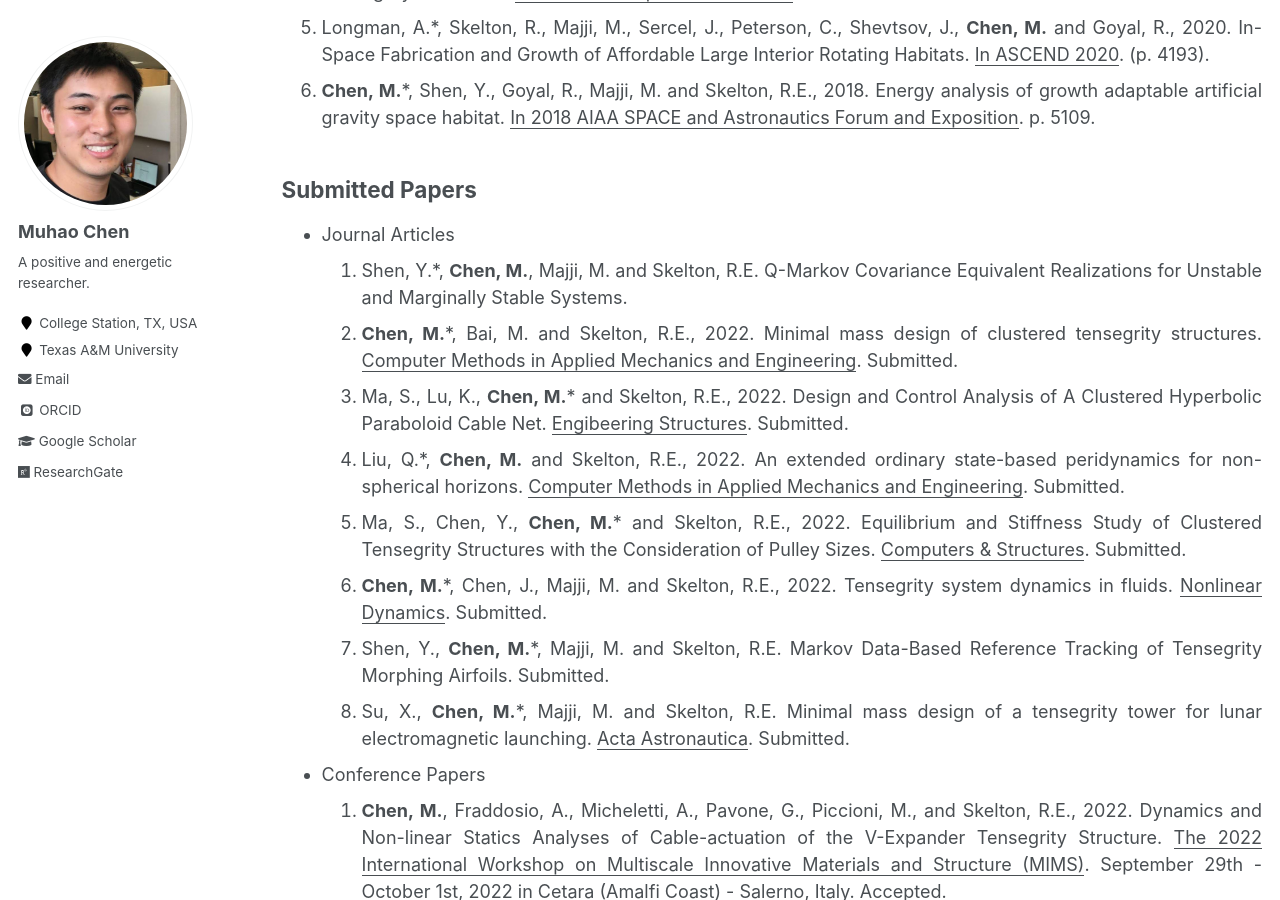
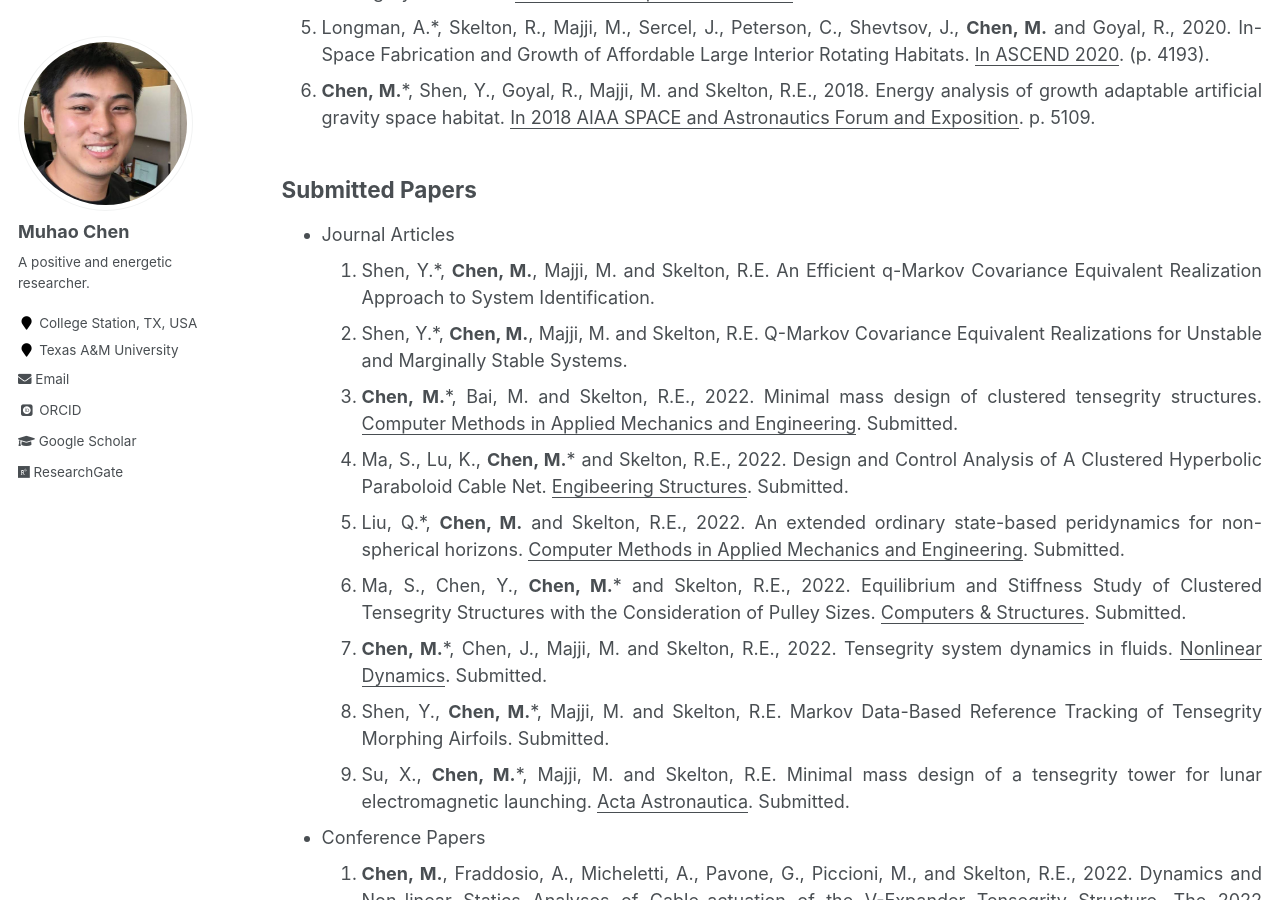
Before and after one commit to Muhao-Chen/muhao-chen.github.io, a Jekyll site: the page built from _pages/publication.md, in a window 1280 px wide and 900 px high, scrolled down 1608 px. Built offline with Jekyll 4.4.1, drawn with Linux system fonts in a browser that asks for light colours; some web fonts are replaced.

Commit message:
Update publication.md

```diff
--- a/_pages/publication.md
+++ b/_pages/publication.md
@@ -39,6 +39,7 @@ His citation profile is in [Google Scholar](https://scholar.google.com/citations
 
 ## Submitted Papers
 - Journal Articles
+1. Shen, Y.*, **Chen, M.**, Majji, M. and Skelton, R.E. An Efficient q-Markov Covariance Equivalent Realization Approach to System Identification.
 1. Shen, Y.*, **Chen, M.**, Majji, M. and Skelton, R.E. Q-Markov Covariance Equivalent Realizations for Unstable and Marginally Stable Systems.
 1. **Chen, M.***, Bai, M. and Skelton, R.E., 2022. Minimal mass design of clustered tensegrity structures. <u>Computer Methods in Applied Mechanics and Engineering</u>. Submitted.
 1. Ma, S., Lu, K., **Chen, M.*** and Skelton, R.E., 2022. Design and Control Analysis of A Clustered Hyperbolic Paraboloid Cable Net. <u>Engibeering Structures</u>. Submitted.
```
